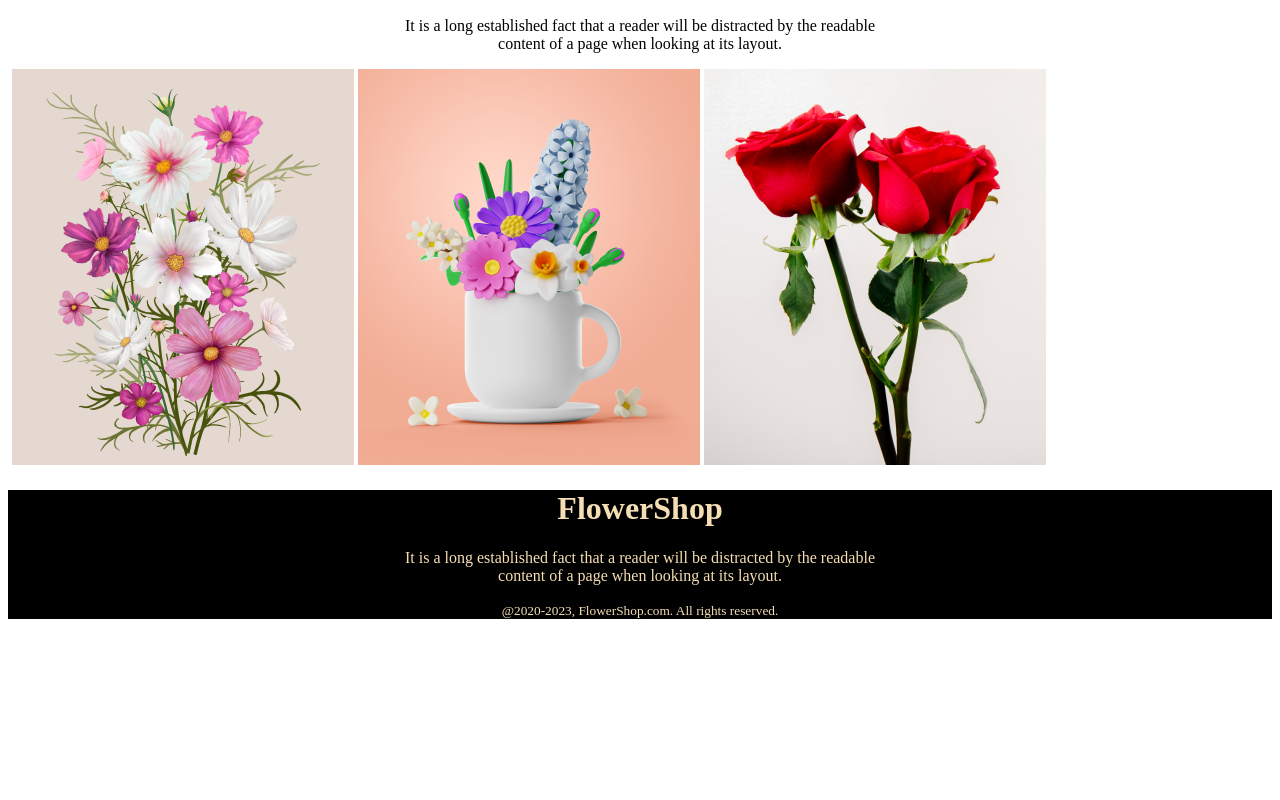
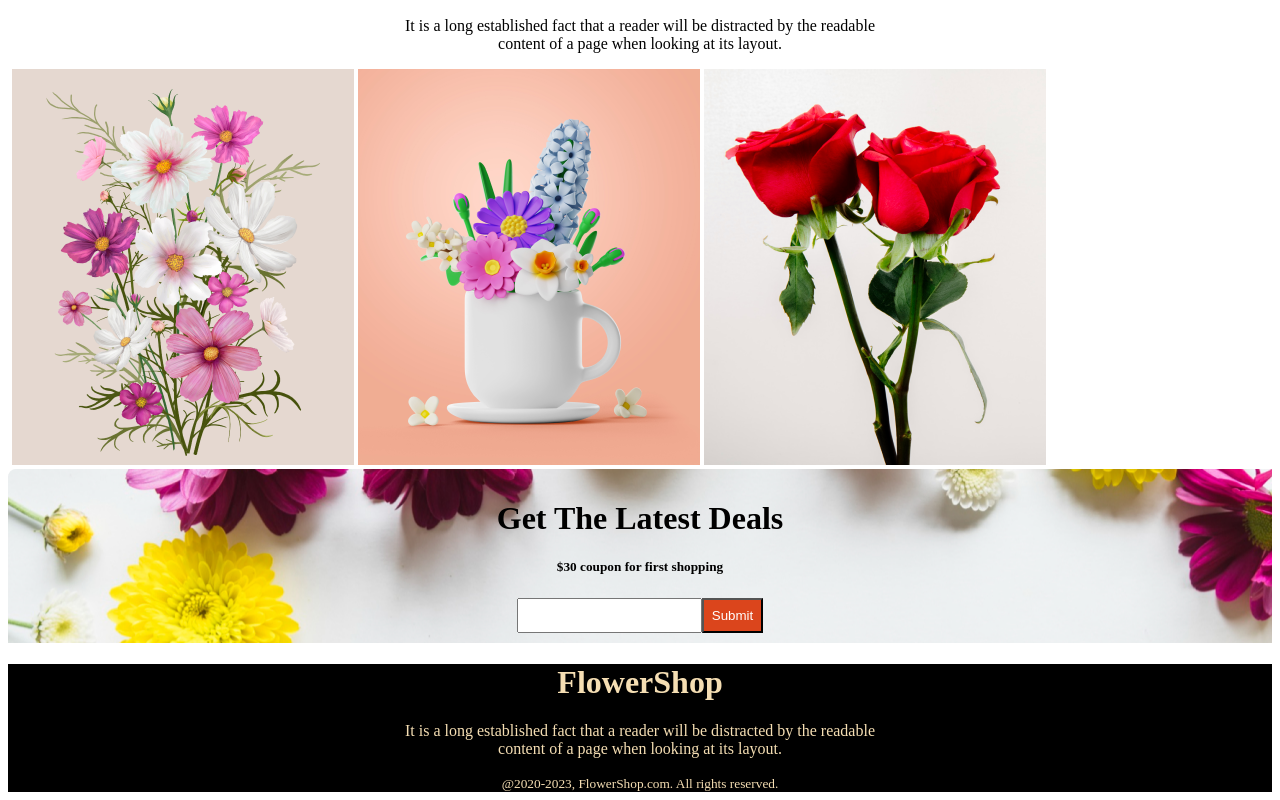
Before and after one commit to Soruj24/Assignment-1, a plain HTML site: page index.html in a window 1280 px wide. Shown: the part 1596-2396 px from the top of the page. Before the commit the page ends 2223 px from the top, so only its background shows below. Drawn offline with Linux system fonts and the light colour scheme.

Commit message:
Get The Latest Deals add

```diff
--- a/index.html
+++ b/index.html
@@ -63,6 +63,15 @@
 
     </div>
 
+    <div class="inputText">
+        <h1>Get The Latest Deals</h1>
+        <h5>$30 coupon for first shopping</h5>
+        <div class="submit">
+            <input type="text" name="" id="">
+            <button>Submit</button>
+        </div>
+    </div>
+
     <div class="footer">
         <h1>FlowerShop</h1>
         <p>It is a long established fact that a reader will be distracted by the readable <br> content of a page when looking at its layout.</p>
--- a/style.css
+++ b/style.css
@@ -57,3 +57,14 @@ button{
 
   margin-bottom: 5px;
 }
+.submit{
+  display: flex;
+  justify-content: center;
+
+}
+.inputText{
+  background-image: url("./Flower Asset/Rectangle 9.png");
+ text-align: center;
+ background-repeat: no-repeat;
+ padding: 10px;
+}
```
